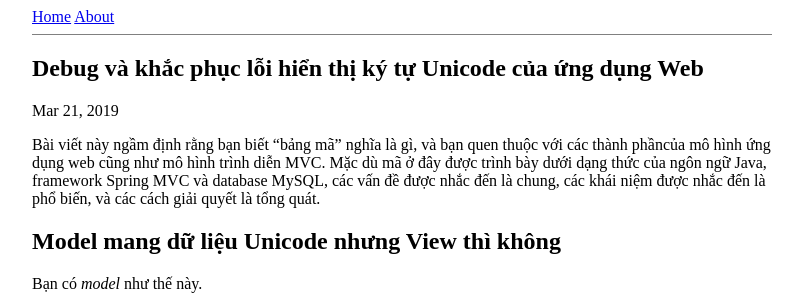
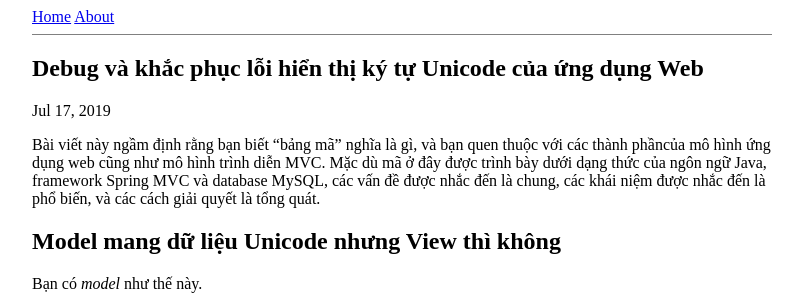
Before and after one commit to binhsonnguyen/binhsonnguyen.github.io, a Jekyll site: the page built from _posts/2019-07-17-webapp-unicode.md, in a window 1280 px wide and 900 px high. Shown: the top 295 px of the window, without its empty margins (238-1041 px from the left). Built offline with Jekyll 4.4.1, drawn with Linux system fonts in a browser that asks for light colours.

Commit message:
Fix post's date.

```diff
--- a/_posts/2019-07-17-webapp-unicode.md
+++ b/_posts/2019-07-17-webapp-unicode.md
@@ -1,7 +1,7 @@
 ---
 layout:     post
 title:      Debug và khắc phục lỗi hiển thị ký tự Unicode của ứng dụng Web
-date:       2019-03-21
+date:       2019-07-17
 ---
 
 Bài viết này ngầm định rằng bạn biết “bảng mã” nghĩa là gì, và bạn quen thuộc
```
